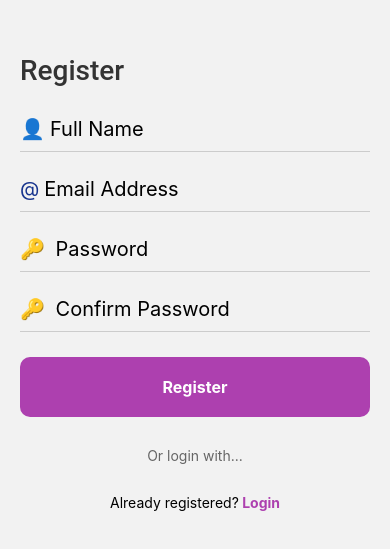
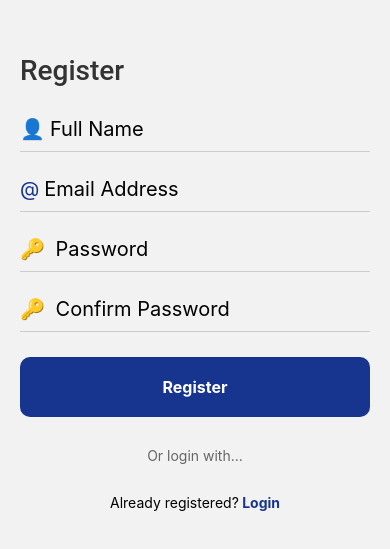
Before and after one commit to hannahnobeebux/bp-tours-app-js, a React Native app: screen /Register in a window 390 px wide. Shown: the part 125-674 px from the top of the page. Built offline with nearby package versions, Linux system fonts and the light colour scheme.

Commit message:
amending colours

```diff
--- a/src/components/CustomButton.js
+++ b/src/components/CustomButton.js
@@ -4,7 +4,7 @@ import React from 'react'
 
 export default function CustomButton({label, onPress}) {
   return (
-    <TouchableOpacity onPress={onPress} style={{backgroundColor:'#AD40AF', padding:20, borderRadius:10, marginBottom:30}}>
+    <TouchableOpacity onPress={onPress} style={{backgroundColor:'#17348e', padding:20, borderRadius:10, marginBottom:30}}>
         <Text style={{textAlign:'center',fontWeight:'700',fontSize:16,color:'#fff'}}>{label}</Text>
     </TouchableOpacity>
   )
--- a/src/screens/LoginScreen.js
+++ b/src/screens/LoginScreen.js
@@ -13,7 +13,7 @@ const LoginScreen = ({navigation}) => {
                <LoginSVG
                height={300}
                width={300} /></View> */}
-        <Text style={{fontFamily:'Roboto', fontWeight:'500', fontSize: 28, color:'#333', marginBottom: 30}}>Login</Text>
+        <Text style={{fontFamily:'Roboto', fontWeight:'500', fontSize: 28, color:'#17348e', marginBottom: 30}}>Login</Text>
         {/* EMAIL */}
         <View style={{flexDirection:'row', borderBottomColor:'#ccc', borderBottomWidth:1, marginBottom: 25}}>
             {/* add icon here */}
@@ -29,7 +29,7 @@ const LoginScreen = ({navigation}) => {
             <TextInput placeholder="Password" style={{fontSize: 20, marginBottom: 10, flex:1, paddingVertical:0}} secureTextEntry={true}/>
             <TouchableOpacity onPress={() => {}}>
                 {/* Need to create a method for forgotten password */}
-                <Text style={{color:'#AD40AF', fontWeight:'700'}}>Forgot?</Text>
+                <Text style={{color:'#17348e', fontWeight:'700'}}>Forgot?</Text>
             </TouchableOpacity>
         </View>
 
@@ -44,7 +44,7 @@ const LoginScreen = ({navigation}) => {
         <View style={{flexDirection:'row', justifyContent:'center',marginBottom: 30}}>
         <Text>New to BP Tours?</Text>
         <TouchableOpacity onPress={() => navigation.navigate('Register')}>
-        <Text style={{color:'#AD40AF',fontWeight:'700'}}> Register</Text>
+        <Text style={{color:'#17348e',fontWeight:'700'}}> Register</Text>
         </TouchableOpacity>
         </View>
 
--- a/src/screens/RegisterScreen.js
+++ b/src/screens/RegisterScreen.js
@@ -55,7 +55,7 @@ const RegisterScreen = ({navigation}) => {
         <View style={{flexDirection:'row', justifyContent:'center',marginBottom: 30}}>
         <Text>Already registered?</Text>
         <TouchableOpacity onPress={() => navigation.goBack()}>
-        <Text style={{color:'#AD40AF',fontWeight:'700'}}> Login</Text>
+        <Text style={{color:'#17348e',fontWeight:'700'}}> Login</Text>
         </TouchableOpacity>
         </View>
 
```
